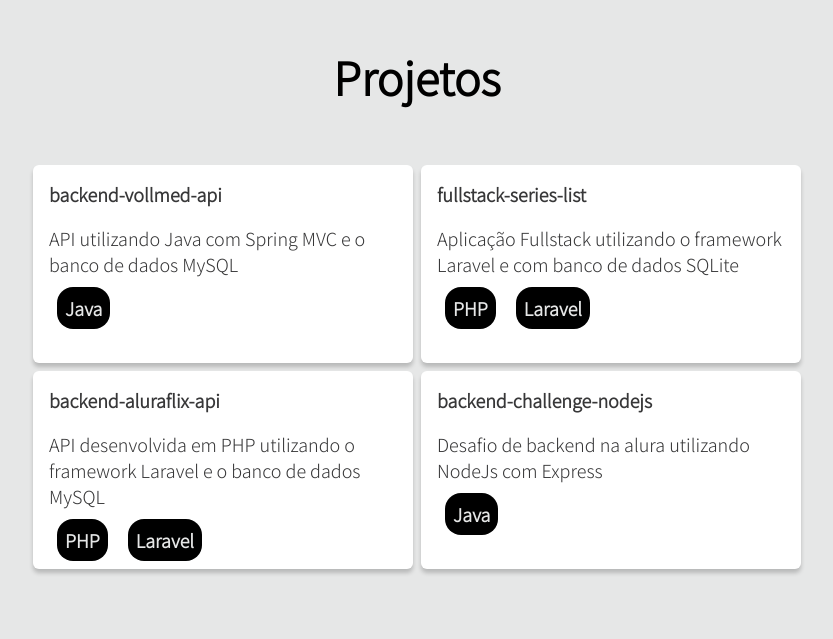
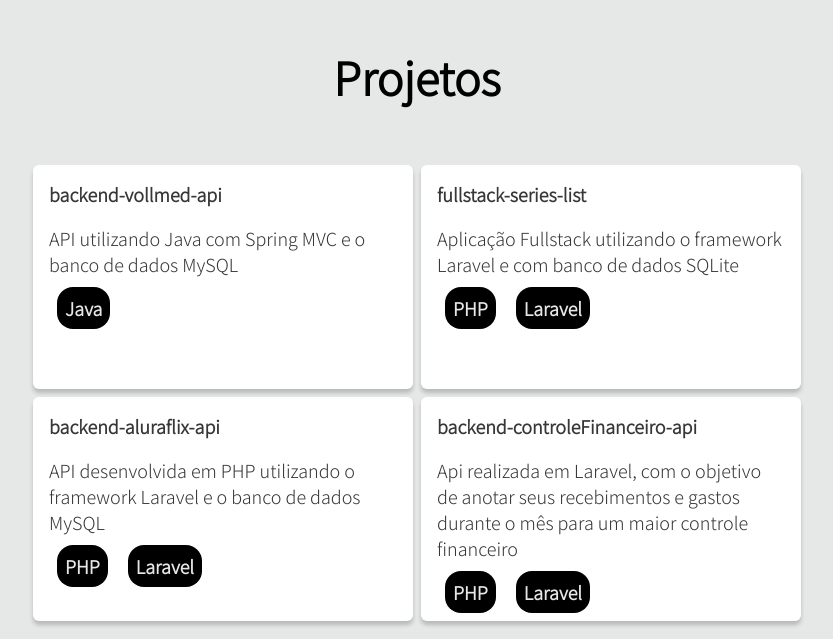
Before and after one commit to henrylacava/portfolio, a plain HTML site: page index.html in a window 1280 px wide. Shown: the part 793-1432 px from the top of the page, without its empty margins (223-1056 px from the left). Before the commit the page ends 1380 px from the top, so only its background shows below. Drawn offline with nearby package versions, Linux system fonts and the light colour scheme; files whose address does not match are found by name.

Commit message:
update grid projetos

```diff
--- a/index.html
+++ b/index.html
@@ -64,13 +64,14 @@
             <span>Laravel</span>
           </div>
         </a>
-        <a href="https://github.com/henrylacava/backend-challenge-nodejs" target="_blank">
+        <a href="https://github.com/henrylacava/backend-controleFinanceiro-api" target="_blank">
           <div class="header">
-            <strong>backend-challenge-nodejs</strong>
+            <strong>backend-controleFinanceiro-api</strong>
           </div>
-          <p>Desafio de backend na alura utilizando NodeJs com Express</p>
+          <p>Api realizada em Laravel, com o objetivo de anotar seus recebimentos e gastos durante o mês para um maior controle financeiro</p>
           <div class="languages">
-            <span>Java</span>
+            <span>PHP</span>
+            <span>Laravel</span>
           </div>
         </a>
       </ul>
```
